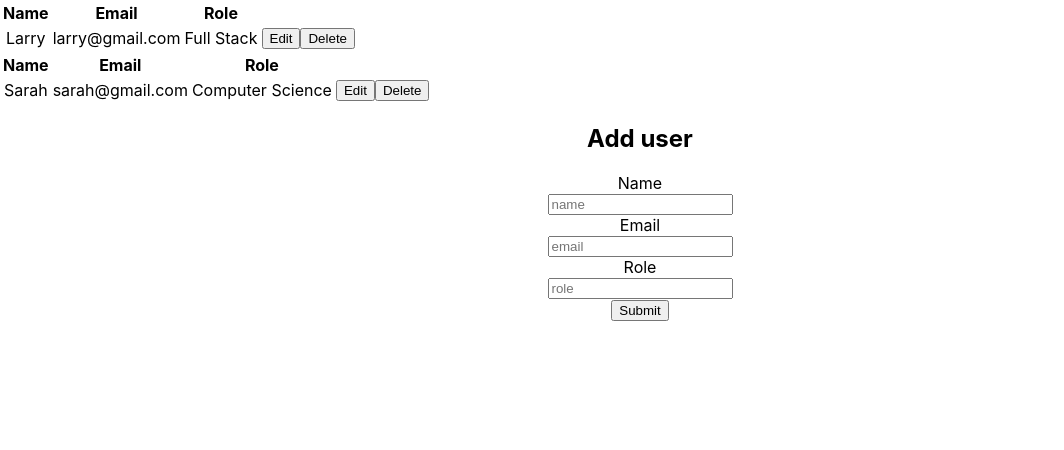
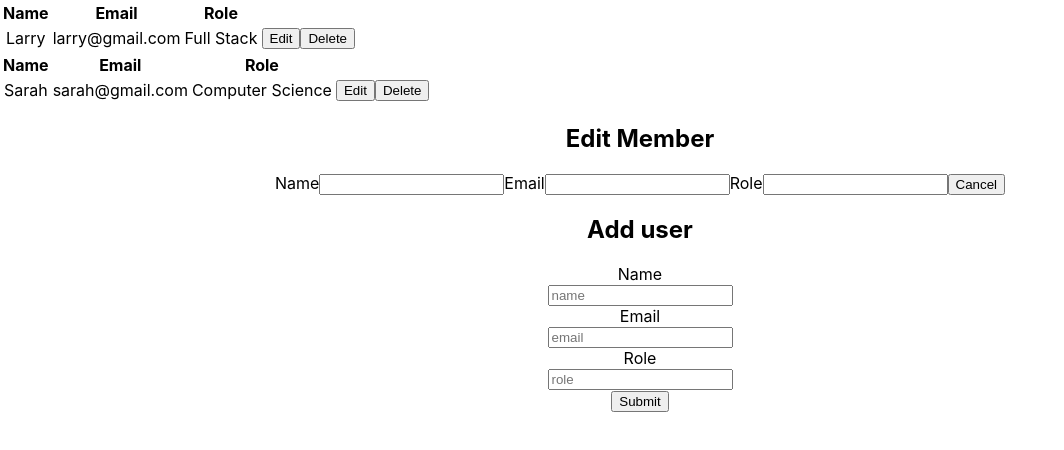
Before and after one commit to patpalmerston/S2W3-Tutorials, a React (Create React App) app in the folder team-builder/: page / in a window 1280 px wide. Shown: the top 450 px of the page, without its empty margins (0-1064 px from the left). Built offline with nearby package versions, Linux system fonts and the light colour scheme; the HTML template or start-up script is replaced by a standard one.

Commit message:
edit funtional

```diff
--- a/team-builder/src/App.js
+++ b/team-builder/src/App.js
@@ -54,7 +54,7 @@ function App() {
 					editMember={editMember}
 				/>
 			))}
-			{editing ? (
+			{/* {editing ? (
 				<div>
 					<h2>Edit Member</h2>
 					<EditMemberForm
@@ -69,8 +69,8 @@ function App() {
 					<h2>Add user</h2>
 					<Form members={members} setMembers={setMembers}/>
 				</div>
-			)}
-			{/* <div>
+			)} */}
+			<div>
 					<h2>Edit Member</h2>
 					<EditMemberForm
 						editing={editing}
@@ -82,7 +82,7 @@ function App() {
 				<div>
 					<h2>Add user</h2>
 					<Form members={members} setMembers={setMembers}/>
-				</div> */}
+				</div>
 		</div>
 	)}
 
--- a/team-builder/src/components/EditMemberForm.js
+++ b/team-builder/src/components/EditMemberForm.js
@@ -25,10 +25,13 @@ const EditMemberForm = props => {
     >
       <label>Name</label>
       <input type="text" name='name' value={member.name} onChange={handleInputChange} />
+
       <label>Email</label>
       <input type="text" name='email' value={member.email} onChange={handleInputChange} />
+
       <label>Role</label>
       <input type="text" name='role' value={member.role} onChange={handleInputChange} />
+
       <button onClick={() => props.setEditing(false)} className='button muted-button'>
         Cancel
       </button>
```
